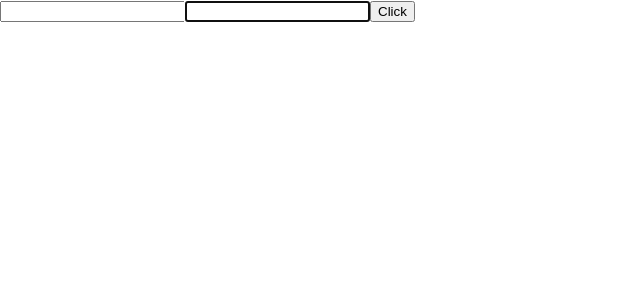
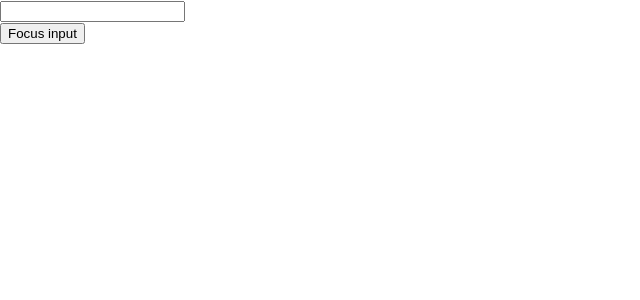
Before and after one commit to thepreakerebi/react-practice, a React (Create React App) app: page / in a window 1280 px wide. Shown: the top 300 px of the page, without its empty margins (0-640 px from the left). Built offline with nearby package versions, Linux system fonts and the light colour scheme.

Commit message:
refs with class components

```diff
--- a/src/App.js
+++ b/src/App.js
@@ -2,7 +2,8 @@
 
 // import FragmentDemo from "./components/FragmentDemo";
 // import ParentComp from "./components/ParentComp";
-import RefDemo from "./components/RefDemo";
+import FocusInput from "./components/FocusInput";
+// import RefDemo from "./components/RefDemo";
 // import PureComp from "./components/PureComp";
 
 // import Form from "./components/Form";
@@ -37,7 +38,8 @@
       {/* <Form /> */}
       {/* <FragmentDemo /> */}
       {/* <ParentComp /> */}
-      <RefDemo />
+      {/* <RefDemo /> */}
+      <FocusInput />
     </div>
   );
 }
--- /dev/null
+++ b/src/components/FocusInput.js
@@ -0,0 +1,27 @@
+import React, { Component } from 'react'
+import Input from './Input';
+
+class FocusInput extends Component {
+
+    constructor(props) {
+      super(props)
+
+      this.focusRef = React.createRef();
+    }
+
+
+    handleFocus = () => {
+        this.focusRef.current.focusInput();
+    }
+
+  render() {
+    return (
+      <div>
+        <Input ref={this.focusRef} />
+        <button onClick={this.handleFocus}>Focus input</button>
+      </div>
+    )
+  }
+}
+
+export default FocusInput
--- /dev/null
+++ b/src/components/Input.js
@@ -0,0 +1,24 @@
+import React, { Component } from 'react'
+
+class Input extends Component {
+
+    constructor(props) {
+      super(props)
+
+      this.inputRef = React.createRef();
+    }
+
+    focusInput = () => {
+        this.inputRef.current.focus();
+    }
+
+  render() {
+    return (
+      <div>
+        <input type='text' ref={this.inputRef} />
+      </div>
+    )
+  }
+}
+
+export default Input
```
